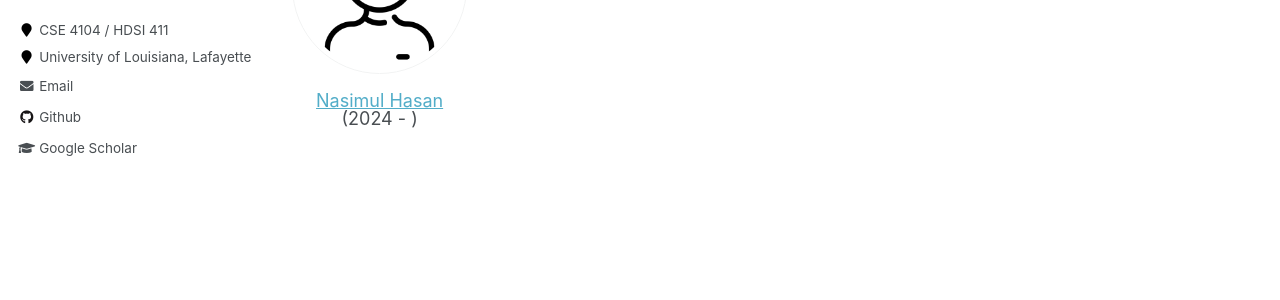
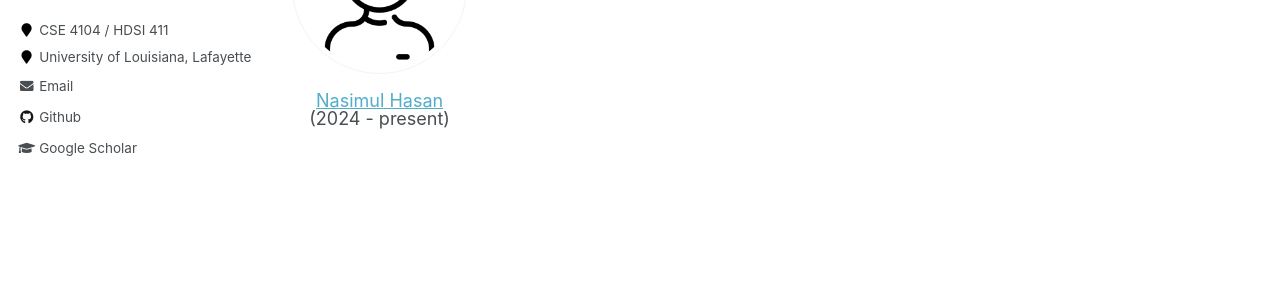
Before and after one commit to shiminxst/shiminxst.github.io, a Jekyll site: the page built from _pages/lab.md, in a window 1280 px wide. Shown: the part 355-655 px from the top of the page. Built offline with Jekyll 4.4.1, drawn with Linux system fonts in a browser that asks for light colours.

Commit message:
Update lab.md

```diff
--- a/_pages/lab.md
+++ b/_pages/lab.md
@@ -19,7 +19,7 @@ Current Members
             <img src="/images/img/students/man.png" class="author__avatar" alt="Nasimul Hasan">
       </div>
       <div class="author__content">
-            <p><a href = "">Nasimul Hasan</a><br/>(2024 - )</p>
+            <p><a href = "">Nasimul Hasan</a><br/>(2024 - present)</p>
       </div>
       </center>
     </div>
```
